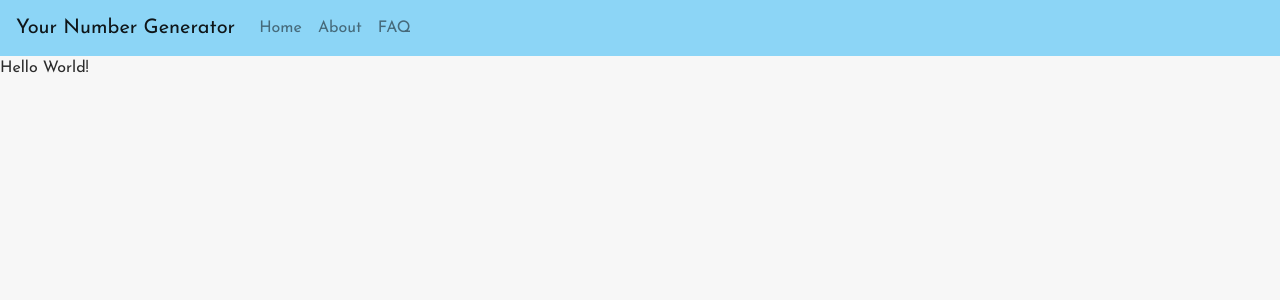
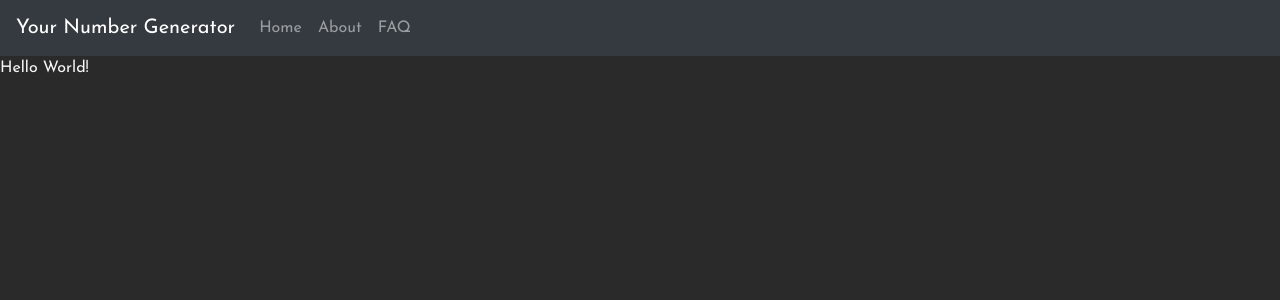
Before and after one commit to py7hon/nhentai-generator, a React (Create React App) app: page /#/ in a window 1280 px wide. Shown: the top 300 px of the page. Built offline with nearby package versions, Linux system fonts and the light colour scheme.

Commit message:
better in dark mode

```diff
--- a/src/components/NavbarHeader/NavbarHeader.jsx
+++ b/src/components/NavbarHeader/NavbarHeader.jsx
@@ -1,11 +1,9 @@
 import React from 'react';
 import {Navbar, Nav, NavDropdown} from 'react-bootstrap';
 
-import './NavbarHeader.scss';
-
 const NavbarHeader = () => {
   return (
-    <Navbar expand="lg">
+    <Navbar bg="dark" variant="dark" expand="lg">
       <Navbar.Brand href="#">Your Number Generator</Navbar.Brand>
       <Navbar.Toggle aria-controls="basic-navbar-nav" />
       <Navbar.Collapse id="basic-navbar-nav">
--- a/src/components/NavbarHeader/NavbarHeader.scss
+++ /dev/null
@@ -1,5 +0,0 @@
-@import "../../styles/libs";
-
-nav {
-  background: $light-blue !important;
-}
--- a/src/styles/index.scss
+++ b/src/styles/index.scss
@@ -6,7 +6,7 @@
 @import '../../node_modules/bootstrap/scss/bootstrap';
 
 * {
-  color: $darkgray;
+  color: $bg-color;
   font-family: "Josefin Sans", sans-serif;
   margin: 0;
   padding: 0;
@@ -28,13 +28,13 @@ html {
 
 body {
   margin: 0;
-  background-color: $bg-color;
+  background-color: $darkgray;
 }
 
 a {
   border: none;
   text-decoration: none;
-  color: $darkgray;
+  color: $bg-color;
   &:hover {
     text-decoration: none;
   }
```
